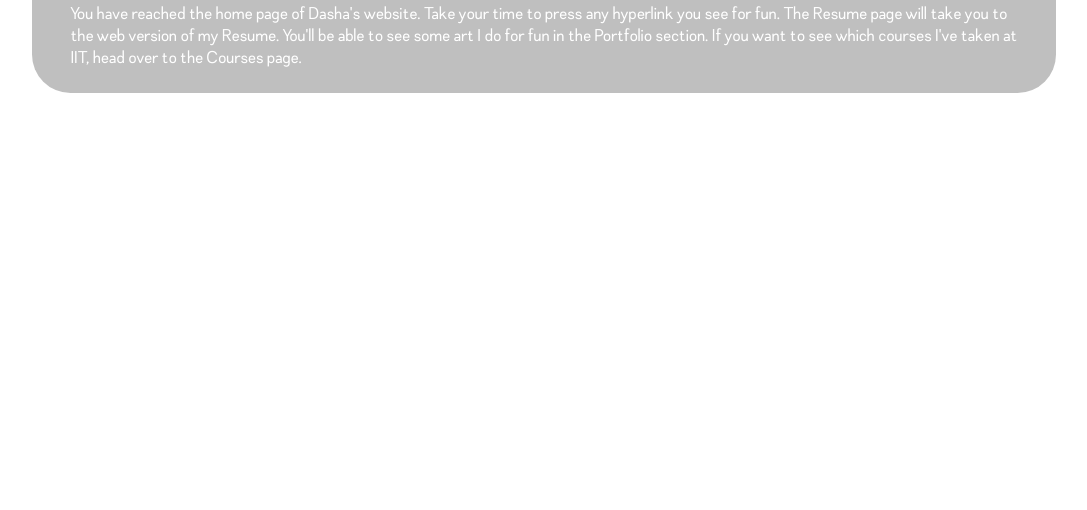
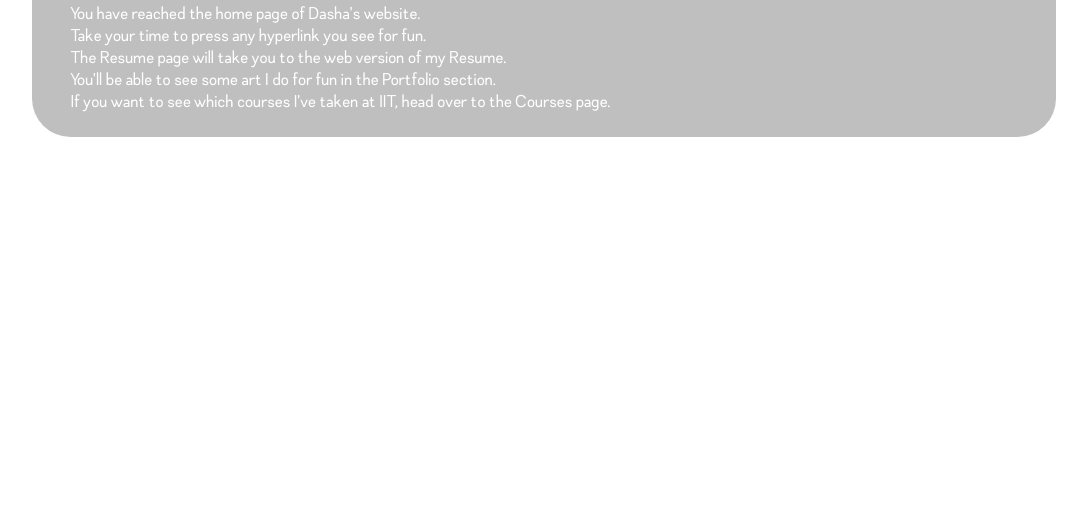
Before and after one commit to dashaday/Project2, a plain HTML site: page index.html in a window 1280 px wide. Shown: the part 290-800 px from the top of the page, without its empty margins (96-1183 px from the left). Drawn offline with Linux system fonts and the light colour scheme.

Commit message:
Enclose each sentence in a <p> tag

```diff
--- a/index.html
+++ b/index.html
@@ -27,12 +27,11 @@
   <main id="main-content">
     <section>
     <h2>Welcome!</h2>
-    <p>
-      You have reached the home page of Dasha's website. Take your time to press any hyperlink you see for fun.
-      The Resume page will take you to the web version of my Resume.
-      You'll be able to see some art I do for fun in the Portfolio section.
-      If you want to see which courses I've taken at IIT, head over to the Courses page.
-    </p>
+    <p>You have reached the home page of Dasha's website.</p>
+    <p>Take your time to press any hyperlink you see for fun.</p>
+    <p>The Resume page will take you to the web version of my Resume.</p>
+    <p>You'll be able to see some art I do for fun in the Portfolio section.</p>
+    <p>If you want to see which courses I've taken at IIT, head over to the Courses page.</p>
   </section>
   </main>
   <footer>
```
